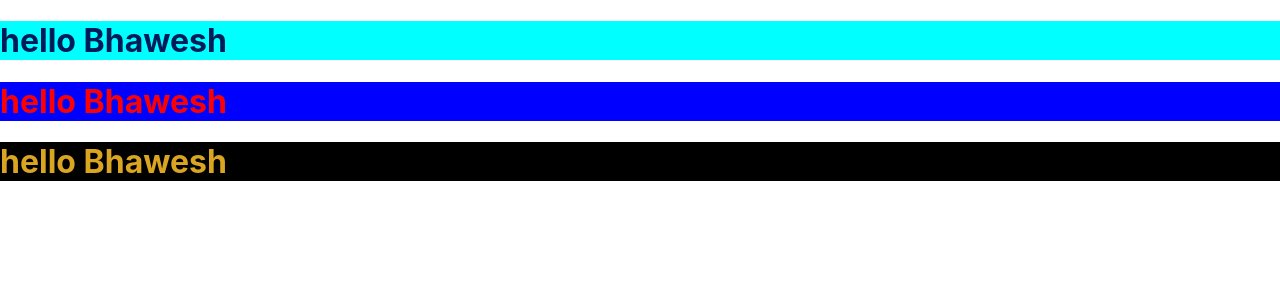
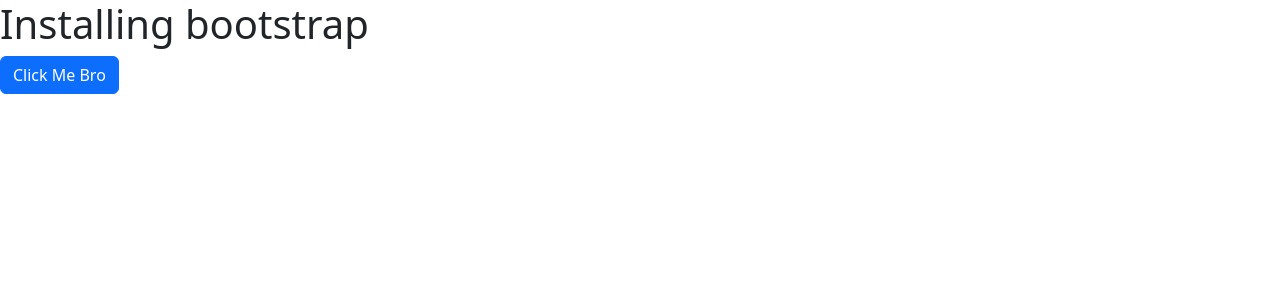
Before and after one commit to Bhaweshkiwitech/Reactjs_tutotrial-, a React (Create React App) app in the folder reactjstut01/: page / in a window 1280 px wide. Shown: the top 300 px of the page. Built offline with nearby package versions, Linux system fonts and the light colour scheme.

Commit message:
installing bootstarp using npm install bootstarp react-bootstarp and uses

```diff
--- a/reactjstut01/package.json
+++ b/reactjstut01/package.json
@@ -6,7 +6,9 @@
     "@testing-library/jest-dom": "^5.16.4",
     "@testing-library/react": "^13.3.0",
     "@testing-library/user-event": "^13.5.0",
+    "bootstrap": "^5.2.0",
     "react": "^18.2.0",
+    "react-bootstrap": "^2.4.0",
     "react-dom": "^18.2.0",
     "react-scripts": "5.0.1",
     "web-vitals": "^2.1.4"
--- a/reactjstut01/src/App.js
+++ b/reactjstut01/src/App.js
@@ -1,16 +1,11 @@
 import React from 'react'
-import './style.css'
-import style from './custom.module.css'
+import {Button} from 'react-bootstrap'
 function App() {
   return (
     <div className='App'>
-    {/* className Styling */}
-      <h1 className='primary'>hello Bhawesh</h1>
-      {/* inline styling we use double curly brackets first for styling second for object */}
-      <h1 style={{color:'red',backgroundColor:'blue'}}>hello Bhawesh</h1>
-      {/* we are using modular css here  */}
-      <h1 className={style.success}>hello Bhawesh</h1>
-      </div>
+      <h1>Installing bootstrap</h1>
+      <Button onClick={()=>alert("kya hall hai ")}>Click Me Bro</Button>
+    </div>
   )
 }
 
--- a/reactjstut01/src/index.js
+++ b/reactjstut01/src/index.js
@@ -2,7 +2,7 @@
 import ReactDOM from 'react-dom/client';
 import './index.css';
 import App from './App';
-
+import 'bootstrap/dist/css/bootstrap.min.css';
 import reportWebVitals from './reportWebVitals';
 
 
```
Also changed, not shown: 1 other file (tests, documents, lock files or other folders).
